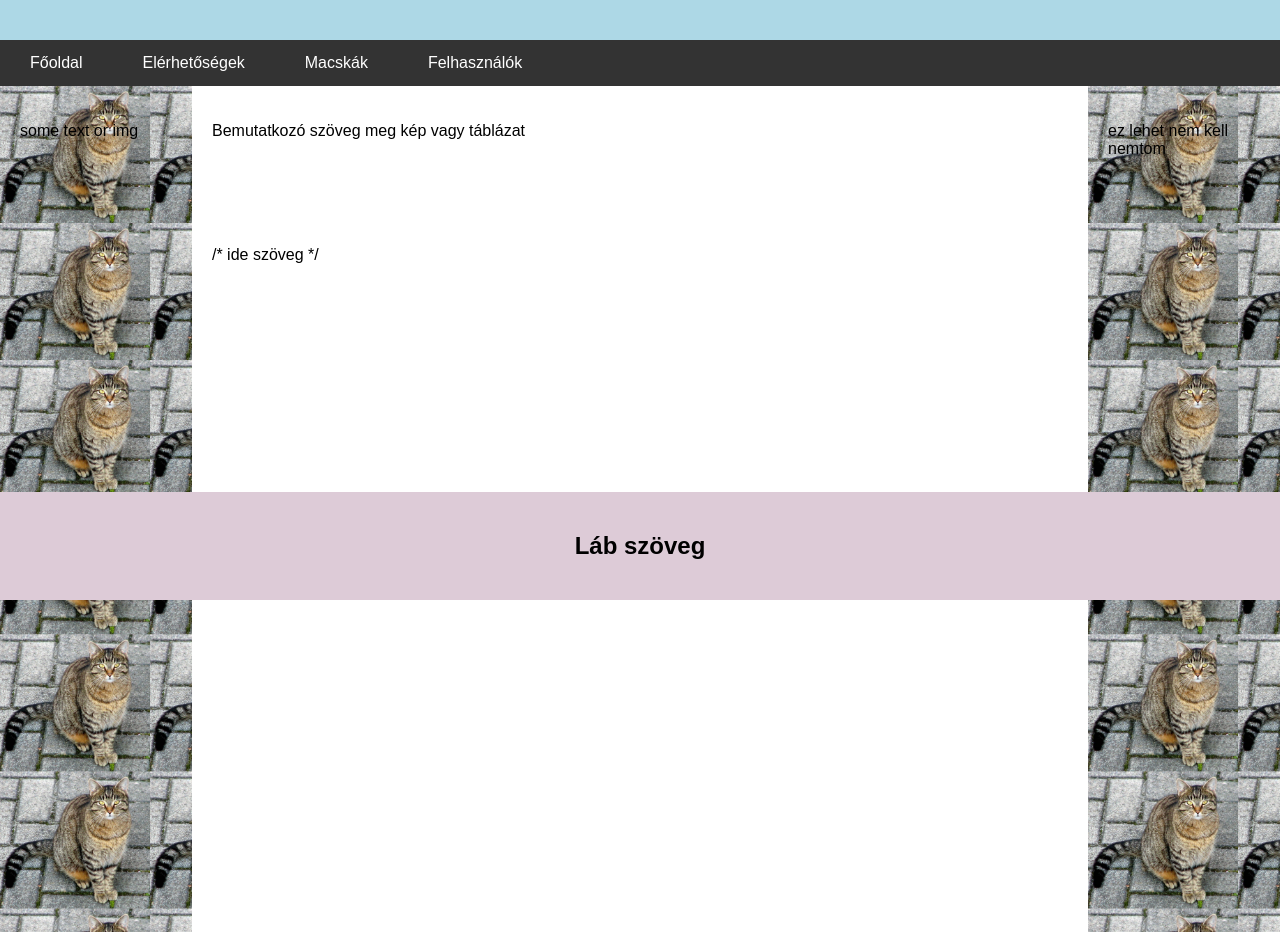
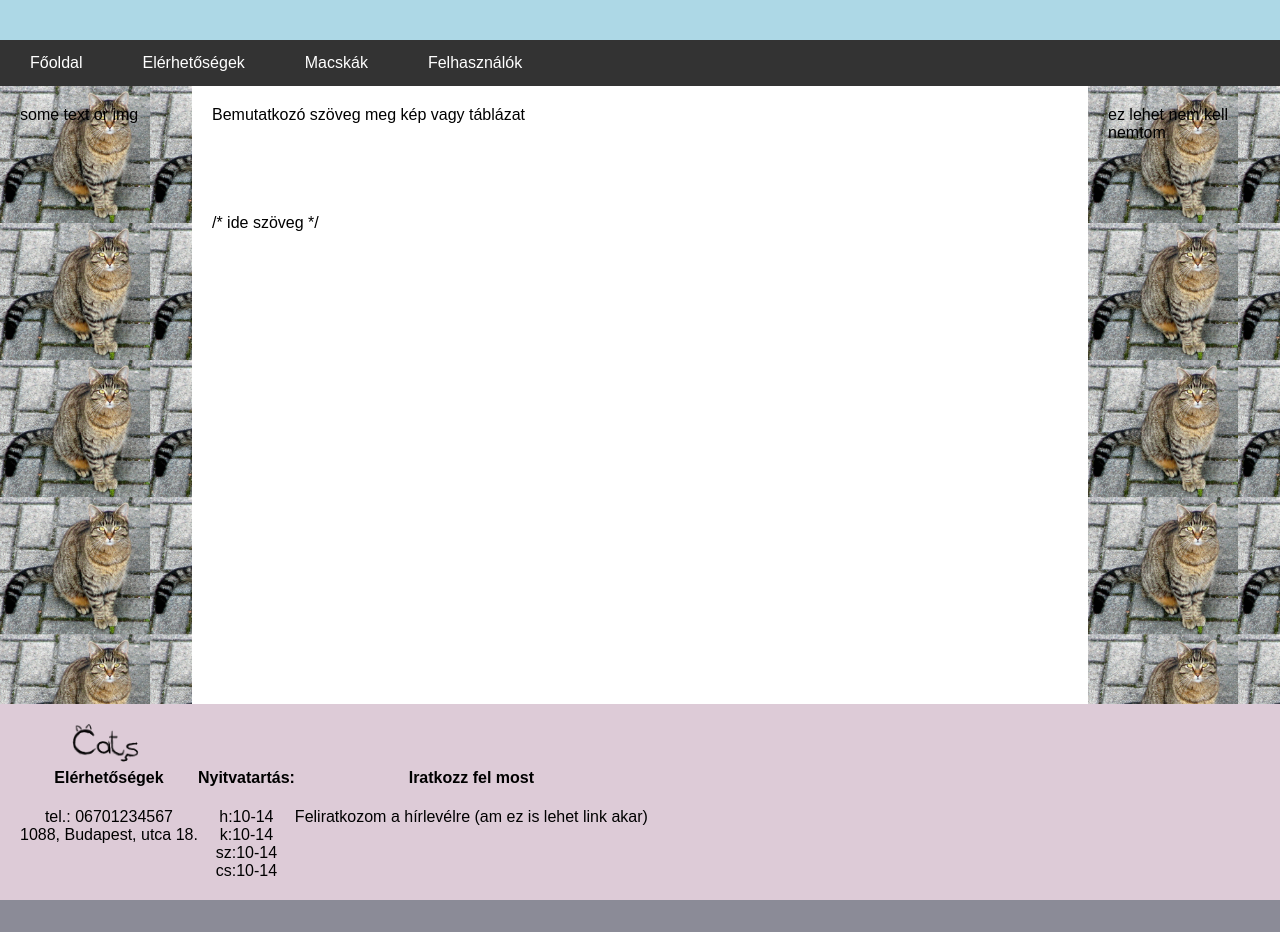
Before and after one commit to NDominik99/Webterv, a plain HTML site: page index.html in a window 1280 px wide. Shown: the part 200-1132 px from the top of the page. After the commit the page ends 1100 px from the top, so only its background shows below. Drawn offline with Linux system fonts and the light colour scheme.

Commit message:
van láb

```diff
--- a/css/main.css
+++ b/css/main.css
@@ -145,9 +145,40 @@ html, body {
     padding: 20px;
     text-align: center;
     background: #ddcbd7;
-    position: fixed;
+    position: absolute;
     left: 0;
     bottom: 0;
     width: 100%;
+    overflow: hidden;
 
 }
+/*hogy a footer közvetlenül az alján legyen*/
+html{
+    position:relative;
+    min-height: 100%;
+}
+/*Normalize html and body elements,this style is just good to have*/
+/*html,body{*/
+/*    margin:0;*/
+/*    padding:0;*/
+/*}*/
+
+
+.fTable {
+    display: table;
+}
+
+.fRow {
+    display: table-row;
+}
+
+.fHeader {
+    display: table-header-group;
+}
+
+.fCell, .fHeader {
+    display: table-cell;
+}
+
+
+p { margin:0 }
--- a/index.html
+++ b/index.html
@@ -1,4 +1,4 @@
-<!DOCTYPE html>
+<!DOCTYPE html5>
 <html lang="hu">
 <head>
     <title>Webterv</title>
@@ -94,7 +94,31 @@
     </div>
 
     <div class="footer">
-        <h2>Láb szöveg</h2>
+        <div class="fTable">
+            <div class="fRow">
+                <img width="90" src="img/cats.png" class="logo" alt="logo" />
+            </div>
+            <div class="fRow">
+                <div class="fCell">
+                    <h4>Elérhetőségek</h4>
+                    <section><p>tel.: 06701234567</p><p>1088, Budapest, utca 18.</p></section>
+                </div>
+                <div class="fCell">
+                    <h4>Nyitvatartás:</h4>
+                    <section>
+                        <p>h:10-14</p>
+                        <p>k:10-14</p>
+                        <p>sz:10-14</p>
+                        <p>cs:10-14</p>
+                    </section>
+                </div>
+                <div class="fCell">
+                    <h4>Iratkozz fel most</h4>
+                    <section><p>Feliratkozom a hírlevélre (am ez is lehet link akar)</p></section>
+                </div>
+            </div>
+        </div>
+
     </div>
 
 
```
Also changed, not shown: elerhet.html (added, +12 -0 lines).
